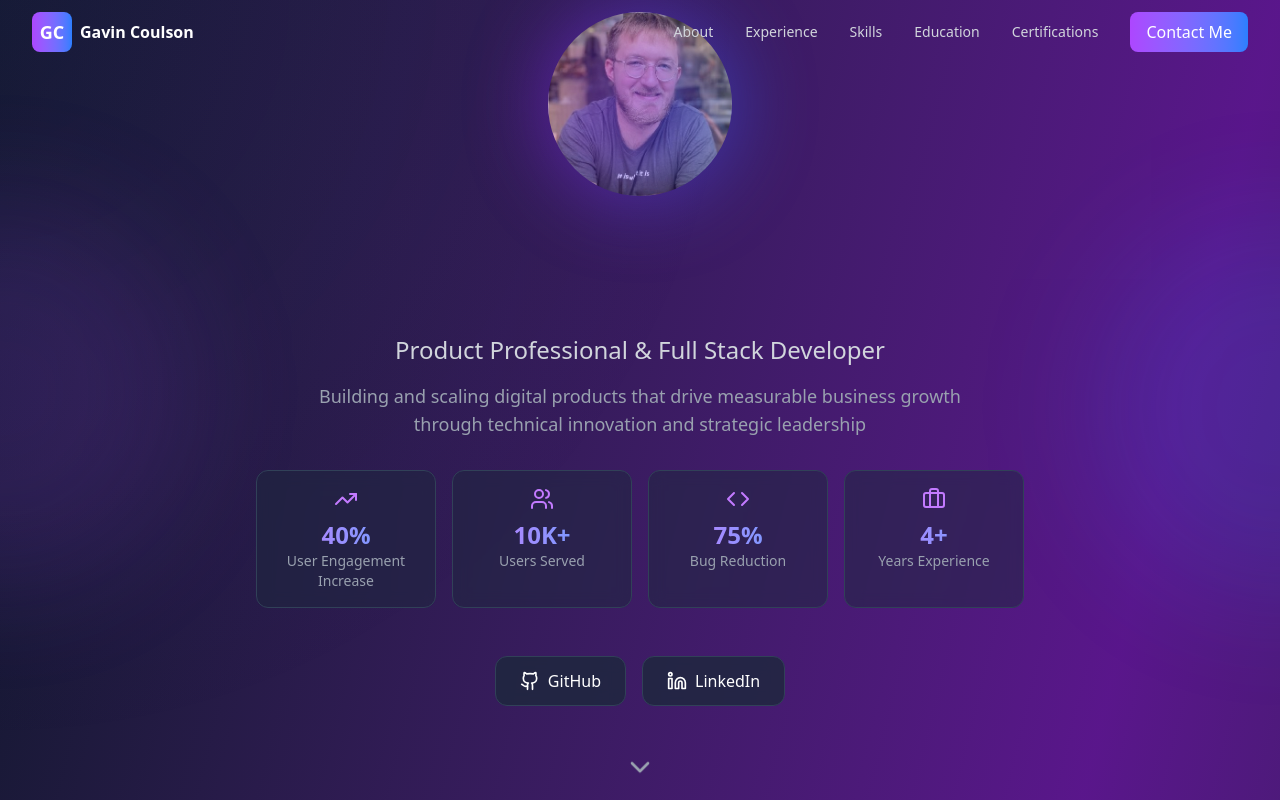
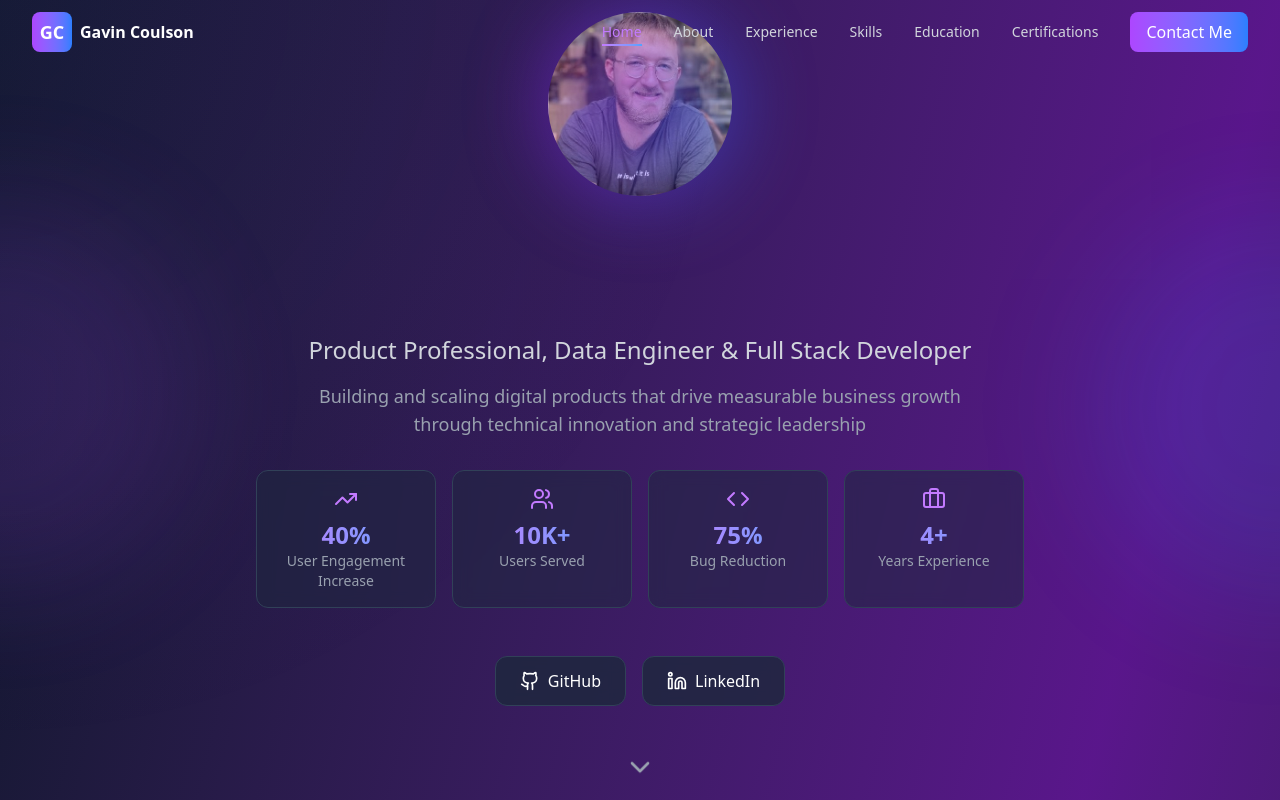
Before and after one commit to JetimLee/gavin-portfolio, a React (Vite) app: page / in a window 1280 px wide. Shown: the top 800 px of the page. Built offline with nearby package versions, Linux system fonts and the light colour scheme.

Commit message:
navigating back to hero

```diff
--- a/src/App.jsx
+++ b/src/App.jsx
@@ -20,7 +20,7 @@ import {
 
 const Portfolio = () => {
   const [scrollY, setScrollY] = useState(0);
-  const [activeSection, setActiveSection] = useState("hero");
+  const [activeSection, setActiveSection] = useState("home");
   const [isMenuOpen, setIsMenuOpen] = useState(false);
   const [mousePosition, setMousePosition] = useState({ x: 0, y: 0 });
 
@@ -29,7 +29,7 @@ const Portfolio = () => {
       setScrollY(window.scrollY);
 
       const sections = [
-        "hero",
+        "home",
         "about",
         "experience",
         "skills",
@@ -193,6 +193,7 @@ const Portfolio = () => {
             {/* Desktop Navigation */}
             <div className="hidden md:flex items-center space-x-8">
               {[
+                "Home",
                 "About",
                 "Experience",
                 "Skills",
@@ -260,7 +261,7 @@ const Portfolio = () => {
 
       {/* Hero Section */}
       <section
-        id="hero"
+        id="home"
         className="min-h-screen flex items-center justify-center relative z-10"
       >
         <div className="text-center px-4 max-w-5xl mx-auto">
@@ -283,7 +284,7 @@ const Portfolio = () => {
           </h1>
 
           <p className="text-xl md:text-2xl text-gray-300 mb-4">
-            Product Professional & Full Stack Developer
+            Product Professional, Data Engineer & Full Stack Developer
           </p>
 
           <p className="text-lg text-gray-400 mb-8 max-w-2xl mx-auto">
```
